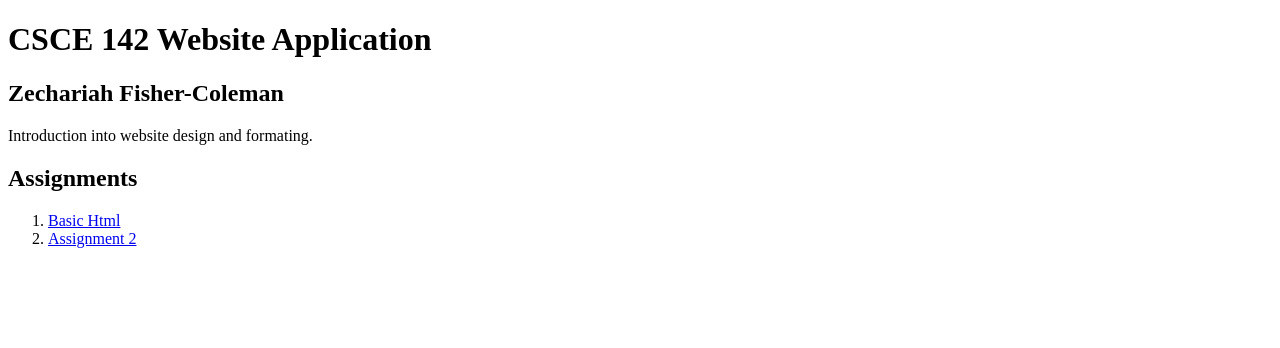
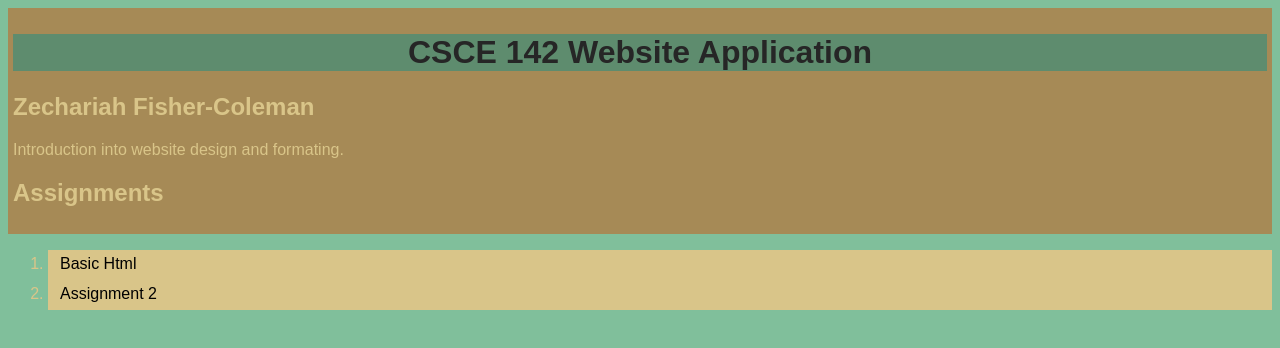
Before and after one commit to zechfc/zechfc.github.io, a plain HTML site: page csce242/index.html in a window 1280 px wide. Drawn offline with Linux system fonts and the light colour scheme.

Commit message:
Added style changes to both assignment 2 and the main page

```diff
--- a/csce242/index.html
+++ b/csce242/index.html
@@ -1,20 +1,29 @@
 <!DOCTYPE html>
 <html>
 <head>
+    <link rel="stylesheet" href="styles.css">
 
 </head>
 <body>
-<h1>CSCE 142 Website Application</h1>
-<h2>Zechariah Fisher-Coleman</h2>
-<p>Introduction into website design and formating.</p>
-<h2>Assignments</h2>
+    <div id="intro">
+        <section id="beg"></section>
+        <h1>CSCE 142 Website Application</h1>
+        <h2>Zechariah Fisher-Coleman</h2>
+        <p>Introduction into website design and formating.</p>
+        <h2>Assignments</h2>
+    </section>
+    </div>
+
+<div id="nav">
 <ol>
-    <li>
+    <li class="list">
         <a href="assignments/01/index.html">Basic Html</a>
     </li>
-    <li>
+    <li class="list">
         <a href="assignments/02/index.html">Assignment 2</a>
     </li>
+</div>
+
 </ol>
 </body>
 </html>
--- /dev/null
+++ b/csce242/styles.css
@@ -0,0 +1,57 @@
+/*body*/
+
+
+body{
+    font-family: Arial, Helvetica, sans-serif;
+    background-color: #80BF9B;
+    color: #D9C589;
+
+}
+
+
+
+
+
+/*Main Navigation*/
+
+
+#nav li{
+    background: #D9C589;
+    padding: 5px;
+    border-bottom: none;
+    border-bottom: 2px solid transparent;
+    text-decoration: none; /*Remove underline */
+
+}
+
+#nav a{
+    color: black;
+    text-decoration: none; /*Remove underline */
+    padding: 7px;
+}
+
+
+
+
+.list a:hover{
+    background: #80BF9B;
+    color: #D9C589;
+    border-bottom: 2px solid white;
+
+}
+/* Typography */
+
+h1 {
+    background: #5E8C6E;
+
+    color:#262626;
+    text-align: center;
+}
+
+/* beg information  */
+
+#intro {
+    background:#A68A56;
+    padding: 5px;
+    border-bottom: none;
+    border-bottom: 2px solid transparent;}
```
Also changed, not shown: csce242/assignments/02/styles.css (+5 -2 lines).
